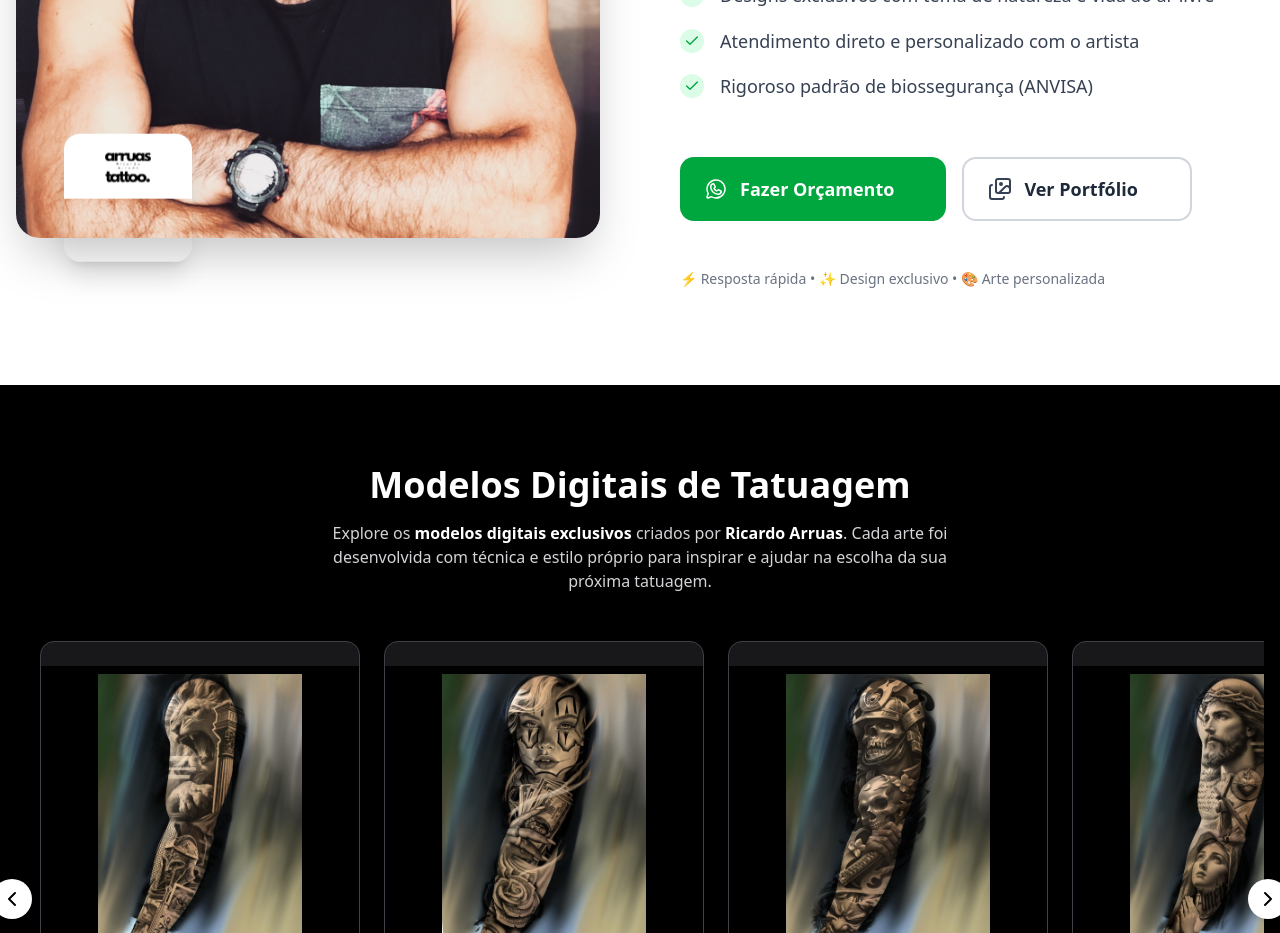
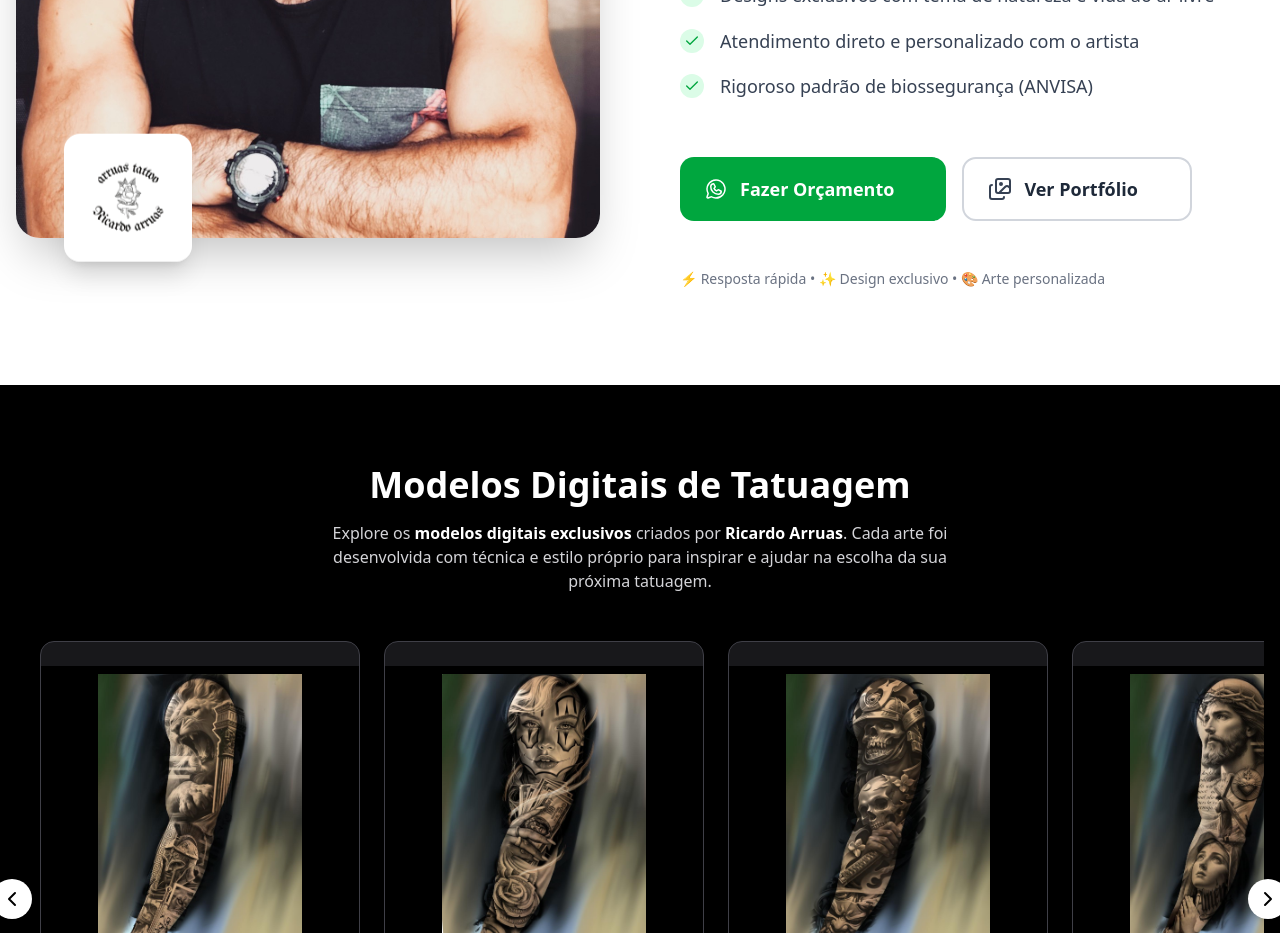
Before and after one commit to JesusVicken/arruas_tattoo, a Next.js app in the folder tatineuro/: page / in a window 1280 px wide. Shown: the part 1400-2333 px from the top of the page. Built offline with nearby package versions, Linux system fonts and the light colour scheme.

Commit message:
ajuste de about na logo

```diff
--- a/tatineuro/src/app/_components/About.tsx
+++ b/tatineuro/src/app/_components/About.tsx
@@ -32,7 +32,7 @@ export function About() {
                         {/* Logo com animação flutuante */}
                         <div className="absolute lg:left-12 lg:-bottom-6 -bottom-4 left-1/2 transform -translate-x-1/2 lg:translate-x-0 w-20 h-20 lg:w-32 lg:h-32 rounded-2xl overflow-hidden shadow-xl animate-float">
                             <Image
-                                src="/arruaslogo.png"
+                                src="/3.png"
                                 alt="Arruas Tattoo Logo - Representação da marca"
                                 width={128}
                                 height={128}
```
